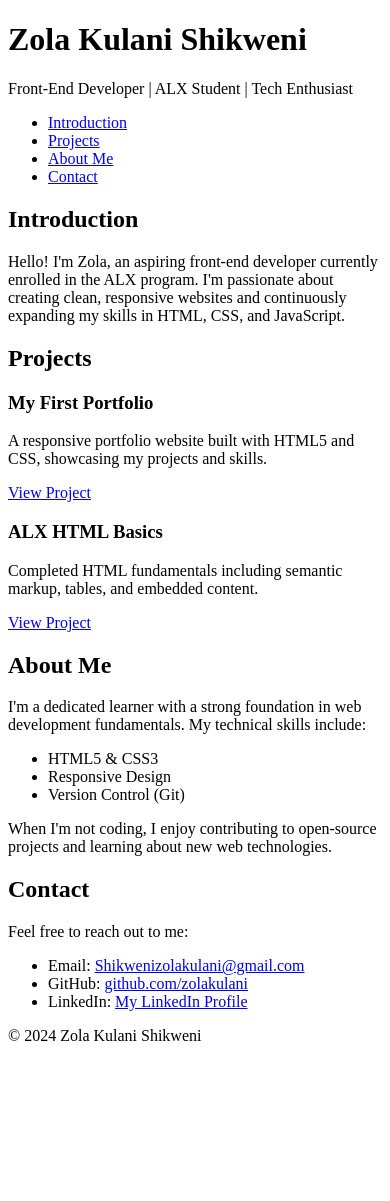
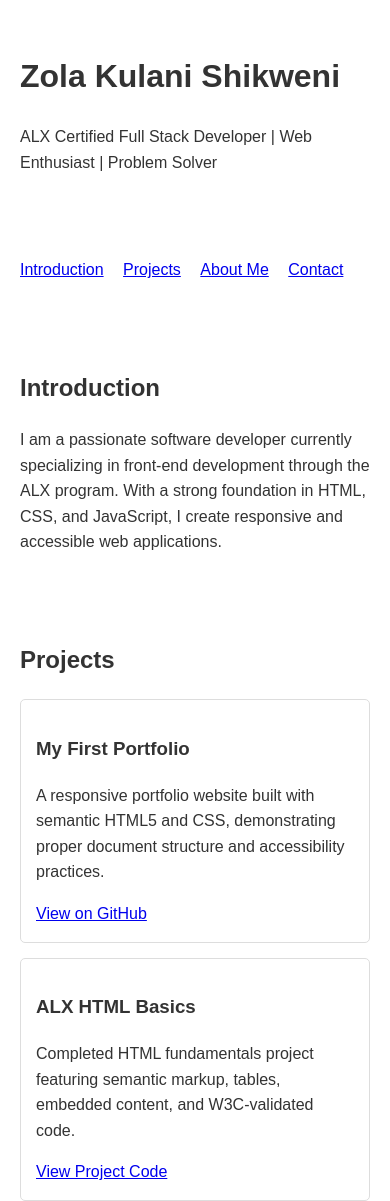
Before and after one commit to zolakulani/My_First_Portfolio, a plain HTML site: page portfolio/index.html in a window 390 px wide. Shown: the top 1201 px of the page. Before the commit the page ends 1061 px from the top, so only its background shows below. Drawn offline with Linux system fonts and the light colour scheme.

Commit message:
feat: Implement complete portfolio webpage
- Built semantic HTML5 structure with all required sections
- Added responsive navigation with smooth scrolling
- Created projects section with 2 detailed project cards
- Integrated contact info with email, GitHub, and LinkedIn
- Ensured W3C validation compliance
- Added basic styling for better presentation

Ref: ALX Personal Portfolio Project Task

```diff
--- a/portfolio/index.html
+++ b/portfolio/index.html
@@ -4,11 +4,39 @@
     <meta charset="UTF-8">
     <meta name="viewport" content="width=device-width, initial-scale=1.0">
     <title>Zola Kulani Shikweni - Personal Portfolio</title>
+    <style>
+        /* Basic styling for better presentation */
+        body {
+            font-family: Arial, sans-serif;
+            line-height: 1.6;
+            margin: 0;
+            padding: 0;
+            color: #333;
+        }
+        header, nav, section, footer {
+            padding: 20px;
+            margin: 10px 0;
+        }
+        nav ul {
+            list-style-type: none;
+            padding: 0;
+        }
+        nav li {
+            display: inline;
+            margin-right: 15px;
+        }
+        .project {
+            border: 1px solid #ddd;
+            padding: 15px;
+            margin-bottom: 15px;
+            border-radius: 5px;
+        }
+    </style>
 </head>
 <body>
     <header>
         <h1>Zola Kulani Shikweni</h1>
-        <p>Front-End Developer | ALX Student | Tech Enthusiast</p>
+        <p>ALX Certified Full Stack Developer | Web Enthusiast | Problem Solver</p>
     </header>
 
     <nav>
@@ -20,9 +48,10 @@
         </ul>
     </nav>
 
+    <main>
         <section id="introduction">
             <h2>Introduction</h2>
-        <p>Hello! I'm Zola, an aspiring front-end developer currently enrolled in the ALX program. I'm passionate about creating clean, responsive websites and continuously expanding my skills in HTML, CSS, and JavaScript.</p>
+            <p>I am a passionate software developer currently specializing in front-end development through the ALX program. With a strong foundation in HTML, CSS, and JavaScript, I create responsive and accessible web applications.</p>
         </section>
 
         <section id="projects">
@@ -30,40 +59,42 @@
 
             <article class="project">
                 <h3>My First Portfolio</h3>
-            <p>A responsive portfolio website built with HTML5 and CSS, showcasing my projects and skills.</p>
-            <a href="https://github.com/zolakulani/My_First_Portfolio" target="_blank">View Project</a>
+                <p>A responsive portfolio website built with semantic HTML5 and CSS, demonstrating proper document structure and accessibility practices.</p>
+                <a href="https://github.com/zolakulani/My_First_Portfolio" target="_blank" rel="noopener noreferrer">View on GitHub</a>
             </article>
 
             <article class="project">
                 <h3>ALX HTML Basics</h3>
-            <p>Completed HTML fundamentals including semantic markup, tables, and embedded content.</p>
-            <a href="https://github.com/zolakulani/My_First_Portfolio/tree/main/html_basic" target="_blank">View Project</a>
+                <p>Completed HTML fundamentals project featuring semantic markup, tables, embedded content, and W3C-validated code.</p>
+                <a href="https://github.com/zolakulani/My_First_Portfolio/tree/main/html_basic" target="_blank" rel="noopener noreferrer">View Project Code</a>
             </article>
         </section>
 
         <section id="about">
             <h2>About Me</h2>
-        <p>I'm a dedicated learner with a strong foundation in web development fundamentals. My technical skills include:</p>
+            <p>I'm dedicated to mastering web technologies and building user-friendly digital experiences. My technical skills include:</p>
             <ul>
-            <li>HTML5 & CSS3</li>
-            <li>Responsive Design</li>
-            <li>Version Control (Git)</li>
+                <li>HTML5 & CSS3 (Flexbox, Grid)</li>
+                <li>JavaScript Fundamentals</li>
+                <li>Version Control with Git</li>
+                <li>Responsive Web Design</li>
+                <li>W3C Web Standards</li>
             </ul>
-        <p>When I'm not coding, I enjoy contributing to open-source projects and learning about new web technologies.</p>
         </section>
 
         <section id="contact">
             <h2>Contact</h2>
-        <p>Feel free to reach out to me:</p>
+            <p>Get in touch with me through these channels:</p>
             <ul>
                 <li>Email: <a href="mailto:Shikwenizolakulani@gmail.com">Shikwenizolakulani@gmail.com</a></li>
-            <li>GitHub: <a href="https://github.com/zolakulani" target="_blank">github.com/zolakulani</a></li>
-            <li>LinkedIn: <a href="https://www.linkedin.com/in/zola-kulani-shikweni-204086159/" target="_blank">My LinkedIn Profile</a></li>
+                <li>GitHub: <a href="https://github.com/zolakulani" target="_blank" rel="noopener noreferrer">github.com/zolakulani</a></li>
+                <li>LinkedIn: <a href="https://www.linkedin.com/in/zola-kulani-shikweni-204086159/" target="_blank" rel="noopener noreferrer">linkedin.com/in/zola-kulani-shikweni</a></li>
             </ul>
         </section>
+    </main>
 
     <footer>
-        <p>&copy; 2024 Zola Kulani Shikweni</p>
+        <p>&copy; 2024 Zola Kulani Shikweni. All rights reserved.</p>
     </footer>
 </body>
 </html>
```
Lines whose indentation alone changed are shown as unchanged.
